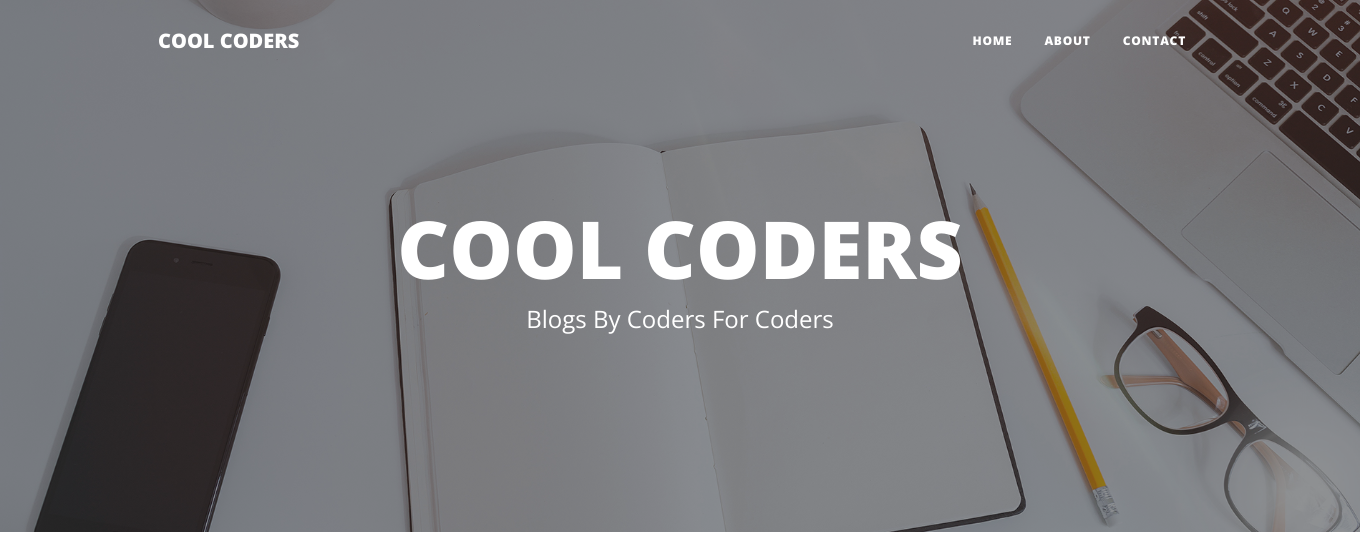
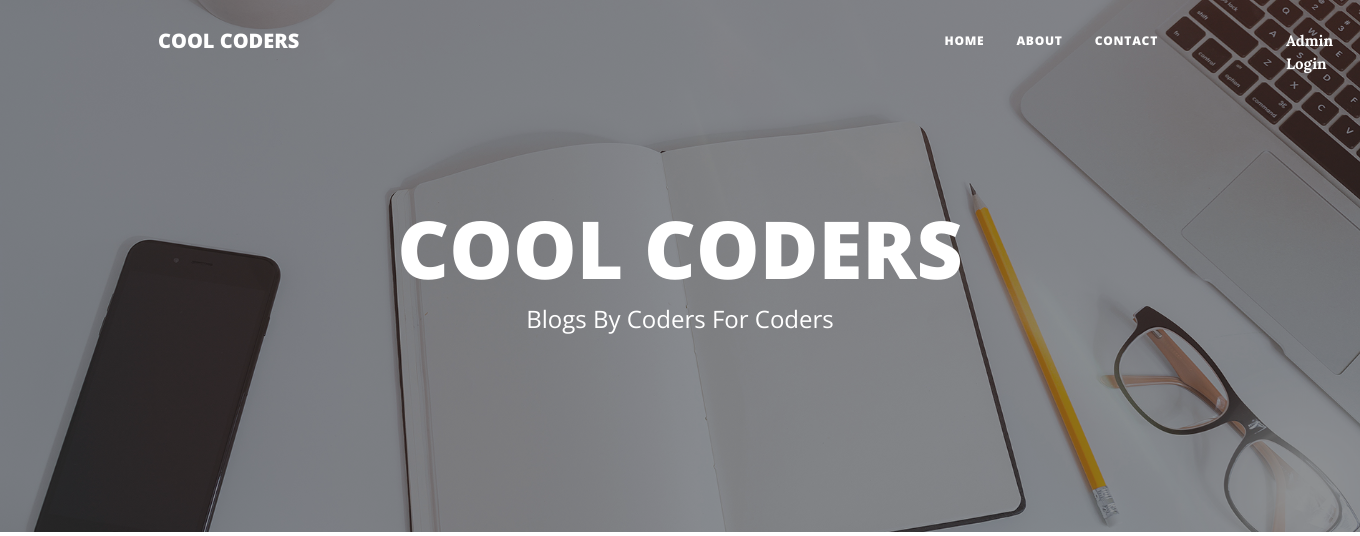
Before and after one commit to rahul045/Blog-site, a Flask app: page / in a window 1360 px wide. Shown: the top 536 px of the page. Run offline with Flask 3, Linux system fonts and the light colour scheme; data comes from the database, SQL or seed files in the repository; parts of the project's set-up code (start-up, migrations or seed data) failed here and were passed over; some libraries are stand-ins or nearby versions.

Commit message:
admin dashboard

```diff
--- a/main.py
+++ b/main.py
@@ -13,15 +13,7 @@ with open('config.json','r') as c:
 db = SQLAlchemy()
 # create the app
 app = Flask(__name__)
-# app.config.update(
-#     MAIL_SERVER='smtp.gmail.com',
-#     MAIL_PORT='465',
-#     MAIL_USE_SSL=True,
-#     Mail_USERNAME=params['gmail_name'],
-#     MAIL_PASSWORD=params['gmail_pass']
-# )
 
-# mail = Mail(app)
 app.config['UPLOAD_FOLDER']=params['upload_location']
 app.secret_key='super-secret-key'
 if(params['local_server']):
@@ -172,77 +164,8 @@ def edit(sno):
                     db.session.commit()
                     return redirect('/edit/'+sno)
     post=Posts.query.filter_by(sno=sno).first()
-    return render_template('edit.html',params=params,post=post)
+    return render_template('edit.html',params=params,post=post,sno=sno)
 
 
 
 app.run(debug=True)
-
-
-# from flask import Flask, render_template, request
-# from flask_sqlalchemy import SQLAlchemy
-# from flask_mail import Mail
-# import json
-# from datetime import datetime
-#
-#
-# with open('config.json', 'r') as c:
-#     params = json.load(c)["params"]
-#
-# local_server = True
-# app = Flask(__name__)
-# app.config.update(
-#     MAIL_SERVER = 'smtp.gmail.com',
-#     MAIL_PORT = '465',
-#     MAIL_USE_SSL = True,
-#     MAIL_USERNAME = 'rahulkalra045@gmail.com',
-#     MAIL_PASSWORD=  'bfieolhpqezmlgcj'
-# )
-# mail = Mail(app)
-# if(local_server):
-#     app.config['SQLALCHEMY_DATABASE_URI'] = params['local_uri']
-# else:
-#     app.config['SQLALCHEMY_DATABASE_URI'] = params['prod_uri']
-#
-# db = SQLAlchemy(app)
-#
-#
-# class  Contact_us(db.Model):
-#     sno = db.Column(db.Integer, primary_key=True,  nullable=False)
-#     name = db.Column(db.String(50), nullable=False)
-#     email = db.Column(db.String(50),unique=True,nullable=False)
-#     phone = db.Column(db.Integer,unique=True, nullable=False)
-#     msg = db.Column(db.String(200), nullable=False)
-#     date = db.Column(db.String(50), nullable=True)
-#
-# @app.route("/")
-# def home():
-#
-#     return render_template('index.html', params=params)
-#
-#
-# @app.route("/about")
-# def about():
-#     return render_template('about.html', params=params)
-#
-#
-# @app.route("/contact", methods = ['GET', 'POST'])
-# def contact():
-#     if(request.method=='POST'):
-#         name = request.form.get('name')
-#         email = request.form.get('email')
-#         phone = request.form.get('phone')
-#         message = request.form.get('msg')
-#         entry = Contact_us(name=name, phone= phone, email = email, msg = message,date= datetime.now() )
-#         db.session.add(entry)
-#         db.session.commit()
-#         mail.send_message('New message from ' + name,
-#                           sender=email,
-#                           recipients = [params['gmail-user']],
-#                           body = message + "\n" + phone
-#                           )
-#     return render_template('contact.html', params=params)
-#
-#
-# app.run(debug=True)
-#
--- a/templates/edit.html
+++ b/templates/edit.html
@@ -28,7 +28,7 @@
 
 <h1>Add/Edit Posts</h1>
 
-<form action="/edit/{{post.sno}}" method="post">
+<form action="/edit/{{sno}}" method="post">
   <div class="form-group">
     <label for="exampleInputEmail1">Title</label>
     <input type="text" class="form-control"  name="title" id="exampleInputEmail1" aria-describedby="emailHelp" placeholder="Enter Title" value="{{post.title}}">
--- a/templates/index.html
+++ b/templates/index.html
@@ -1,10 +1,26 @@
-
+<style >
+    .admin{
+            position: absolute;
+    top: 30px;
+    left: 1286px;
+    z-index: 2000;
+    color: white;
+    font-weight: bold;
+    font-size: 15px;
+    }
+    a:hover{
+        cursor: pointer;
+        color: grey;
+    }
+</style>
 {% extends "layout.html" %}
 
 {% block body %}
 
         <!-- Page Header-->
+
         <header class="masthead" style="background-image: url('{{url_for('static',filename='assets/img/home-bg.jpg')}}')">
+             <a  class="admin" href="/dashboard">Admin Login</a>
             <div class="container position-relative px-4 px-lg-5">
                 <div class="row gx-4 gx-lg-5 justify-content-center">
                     <div class="col-md-10 col-lg-8 col-xl-7">
--- a/templates/layout.html
+++ b/templates/layout.html
@@ -31,11 +31,15 @@
     <!-- Custom styles for this template -->
 
 
-
+<style type="text/css">
+    .er{
+        position: relative;
+        right: 28px;
+    }
+</style>
     </head>
     <body>
-
-        <!-- Navigation-->
+                <!-- Navigation-->
         <nav class="navbar navbar-expand-lg navbar-light" id="mainNav">
             <div class="container px-4 px-lg-5">
                 <a class="navbar-brand" href="/">{{params['blog_name']}}</a>
@@ -43,7 +47,7 @@
                      Menu
                     <i class="fas fa-bars"></i>
                 </button>
-                <div class="collapse navbar-collapse" id="navbarResponsive">
+                <div class="collapse navbar-collapse er" id="navbarResponsive">
                     <ul class="navbar-nav ms-auto py-4 py-lg-0">
                         <li class="nav-item"><a class="nav-link px-lg-3 py-3 py-lg-4" href="/">Home</a></li>
                         <li class="nav-item"><a class="nav-link px-lg-3 py-3 py-lg-4" href="/about">About</a></li>
```
Also changed, not shown: templates/about.html (+16 -0 lines), templates/contact.html (+16 -0 lines), templates/dashboard.html (+16 -1 lines), templates/sign_in.html (+19 -1 lines).
